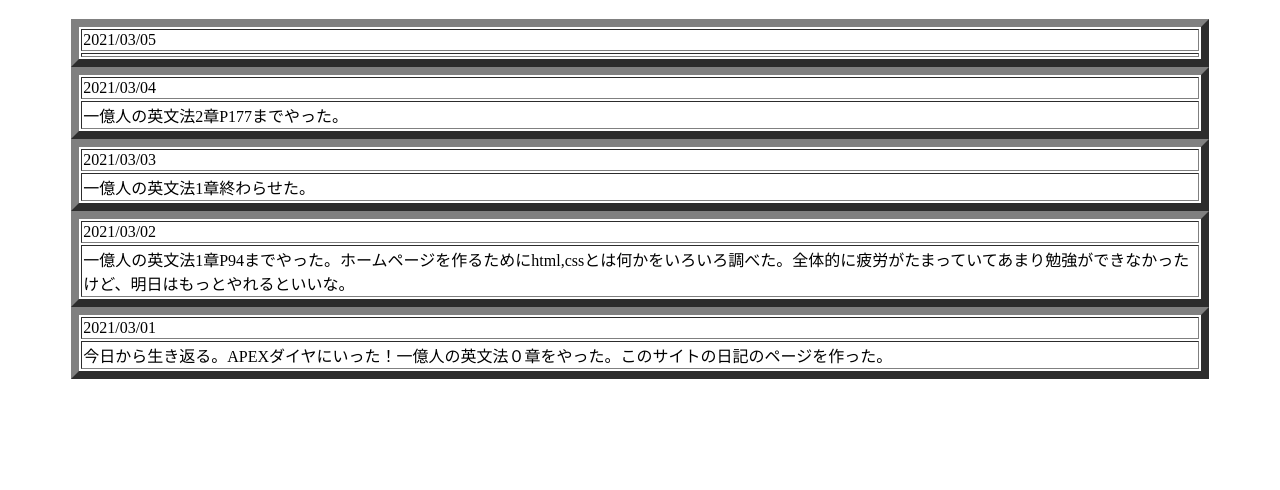
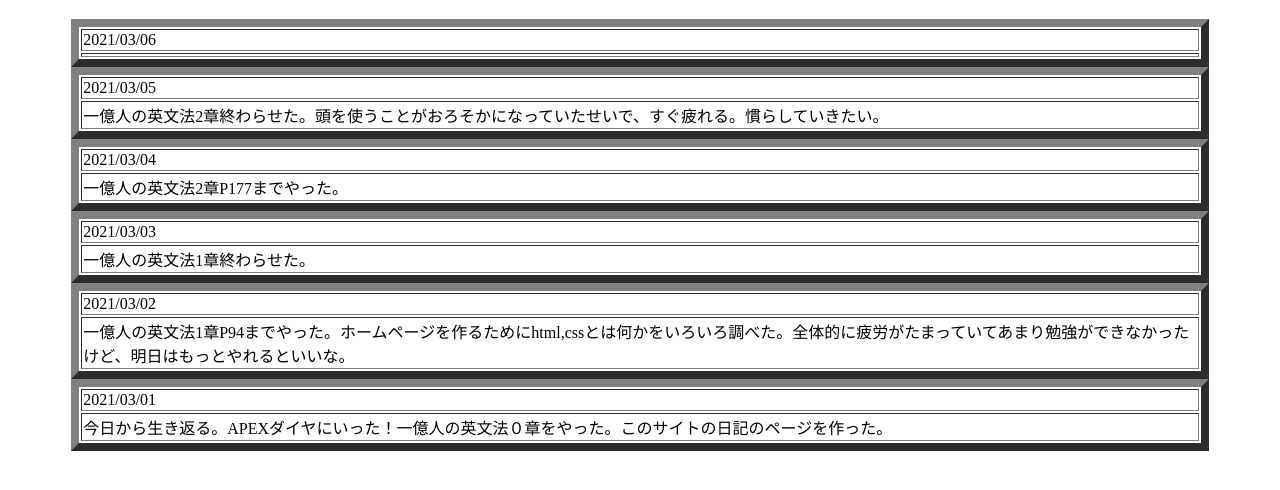
Before and after one commit to YoheiAshino/MyBlog.github.io, a plain HTML site: page diary.html in a window 1280 px wide. Shown: the part 70-560 px from the top of the page. Drawn offline with Linux system fonts and the light colour scheme.

Commit message:
Update diary.html

```diff
--- a/diary.html
+++ b/diary.html
@@ -6,8 +6,11 @@
   <body>
     <h1>日記</h1>
     <table border="8" width="90%" align="center">
+      <tr><td>2021/03/06</td></tr>
+      <tr><td></td></tr>
+    <table border="8" width="90%" align="center">
       <tr><td>2021/03/05</td></tr>
-      <tr><td></td></tr>
+      <tr><td>一億人の英文法2章終わらせた。頭を使うことがおろそかになっていたせいで、すぐ疲れる。慣らしていきたい。</td></tr>
     <table border="8" width="90%" align="center">
       <tr><td>2021/03/04</td></tr>
       <tr><td>一億人の英文法2章P177までやった。</td></tr>
```
